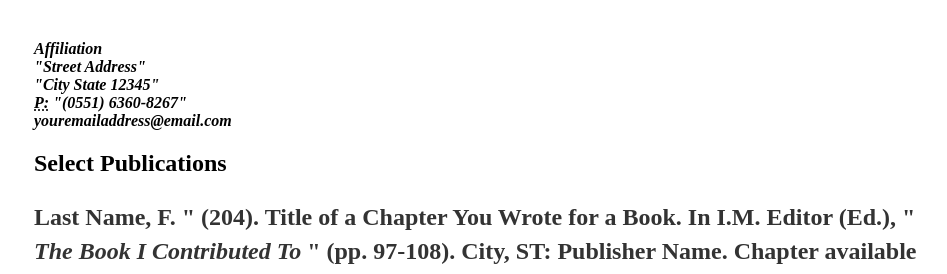
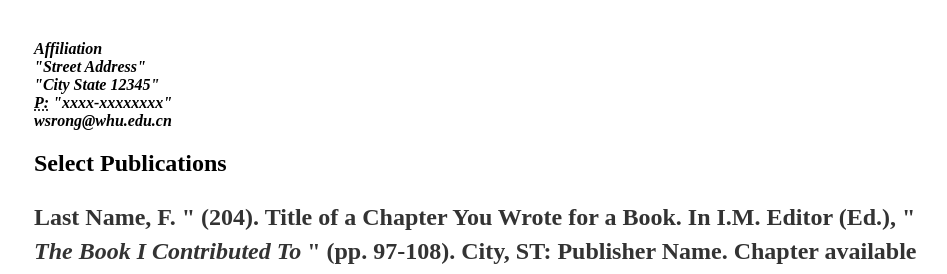
Before and after one commit to whurong/WensiRong.github.io, a Jekyll site: the page built from cv/index.html, in a window 1280 px wide. Shown: the part 191-465 px from the top of the page, without its empty margins (158-1105 px from the left). Built offline with Jekyll 4.4.1, drawn with Linux system fonts in a browser that asks for light colours.

Commit message:
Update index.html

```diff
--- a/cv/index.html
+++ b/cv/index.html
@@ -2,7 +2,7 @@
 layout: default
 title: CV
 ---
-  <a href="http://hankquinlan.github.io/cv/#" class="download" title="Download CV as PDF">Download CV</a>
+  <a href="http://wsrong.github.io/cv/#" class="download" title="Download CV as PDF">Download CV</a>
 	<h1>{{ page.title }}</h1>
 	<address>
     <strong>Affiliation<strong>
@@ -12,9 +12,9 @@
     "City State 12345"
     <br>
     <abbr title="phone">P:</abbr>
-    "(0551) 6360-8267"
+    "xxxx-xxxxxxxx"
     <br>
-    <span class="obfuscate">youremailaddress@email.com</span>
+    <span class="obfuscate">wsrong@whu.edu.cn</span>
   </address>
   <h2>Select Publications</h2>
   <p>
@@ -23,7 +23,7 @@
     "
     <em>The Book I Contributed To</em>
     " (pp. 97-108). City, ST: Publisher Name. Chapter available at: "
-    <a href="http://hankquinlan.github.io/cv/#">http://permalink</a>
+    <a href="http://wsrong.github.io/cv/#">http://permalink</a>
     ".
     "
   </p>
```
